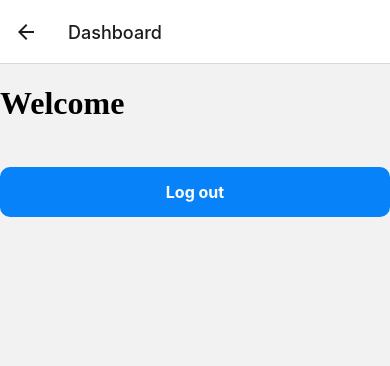
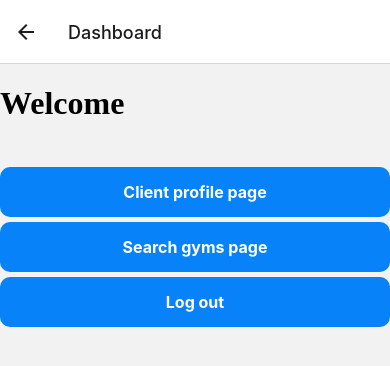
Before and after one commit to richardparle/pt-finder, a React Native app in the folder react-native-app/: screen /Dashboard in a window 390 px wide. Shown: the top 366 px of the page. Built offline with nearby package versions, Linux system fonts and the light colour scheme; no server answers.

Commit message:
buttons done and pages set up

```diff
--- a/react-native-app/App.js
+++ b/react-native-app/App.js
@@ -4,7 +4,10 @@ import { createNativeStackNavigator } from "@react-navigation/native-stack";
 import LoginScreen from "./src/screens/LoginScreen";
 import RegisterScreen from "./src/screens/RegisterScreen";
 import Dashboard from "./src/screens/Dashboard";
+import ClientProfilePage from "./src/screens/ClientProfilePage";
 import { useState } from "react";
+import SearchGymsPage from "./src/screens/SearchGymsPage";
+
 const Stack = createNativeStackNavigator();
 
 export default function App() {
@@ -18,6 +21,8 @@ export default function App() {
         />
         <Stack.Screen name="RegisterScreen" component={RegisterScreen} />
         <Stack.Screen name="Dashboard" component={Dashboard} />
+        <Stack.Screen name="ClientProfile" component={ClientProfilePage} />
+        <Stack.Screen name="SearchGyms" component={SearchGymsPage} />
       </Stack.Navigator>
     </NavigationContainer>
   );
--- /dev/null
+++ b/react-native-app/src/components/ProfileDetailsBtn.js
@@ -0,0 +1,18 @@
+import { useNavigation } from "@react-navigation/core";
+import { TouchableOpacity, Text } from "react-native";
+import { styles } from "../screens/LoginScreen";
+
+const ProfileDetailsBtn = () => {
+  const navigation = useNavigation();
+  const navToProfilePage = () => {
+    navigation.replace("ClientProfile");
+  };
+
+  return (
+    <TouchableOpacity onPress={navToProfilePage} style={styles.button}>
+      <Text style={styles.buttonText}>Client profile page</Text>
+    </TouchableOpacity>
+  );
+};
+
+export default ProfileDetailsBtn;
--- /dev/null
+++ b/react-native-app/src/components/SearchGymsBtn.js
@@ -0,0 +1,18 @@
+import { useNavigation } from "@react-navigation/core";
+import { TouchableOpacity, Text } from "react-native";
+import { styles } from "../screens/LoginScreen";
+
+const SearchGymsBtn = () => {
+  const navigation = useNavigation();
+  const navToSearchGyms = () => {
+    navigation.replace("SearchGyms");
+  };
+
+  return (
+    <TouchableOpacity onPress={navToSearchGyms} style={styles.button}>
+      <Text style={styles.buttonText}>Search gyms page</Text>
+    </TouchableOpacity>
+  );
+};
+
+export default SearchGymsBtn;
--- /dev/null
+++ b/react-native-app/src/screens/ClientProfilePage.js
@@ -0,0 +1,5 @@
+const ClientProfilePage = () => {
+  return <h1>Profile page</h1>;
+};
+
+export default ClientProfilePage;
--- a/react-native-app/src/screens/Dashboard.js
+++ b/react-native-app/src/screens/Dashboard.js
@@ -1,9 +1,13 @@
 import LogOutBtn from "../components/LogOutBtn";
+import ProfileDetailsBtn from "../components/ProfileDetailsBtn";
+import SearchGymsBtn from "../components/SearchGymsBtn";
 const Dashboard = () => {
   return (
     <div>
       <h1>Welcome</h1>
       <br></br>
+      <ProfileDetailsBtn />
+      <SearchGymsBtn />
       <LogOutBtn />
     </div>
   );
--- /dev/null
+++ b/react-native-app/src/screens/SearchGymsPage.js
@@ -0,0 +1,5 @@
+const SearchGymsPage = () => {
+  return <h1>Search Gyms Page</h1>;
+};
+
+export default SearchGymsPage;
```
